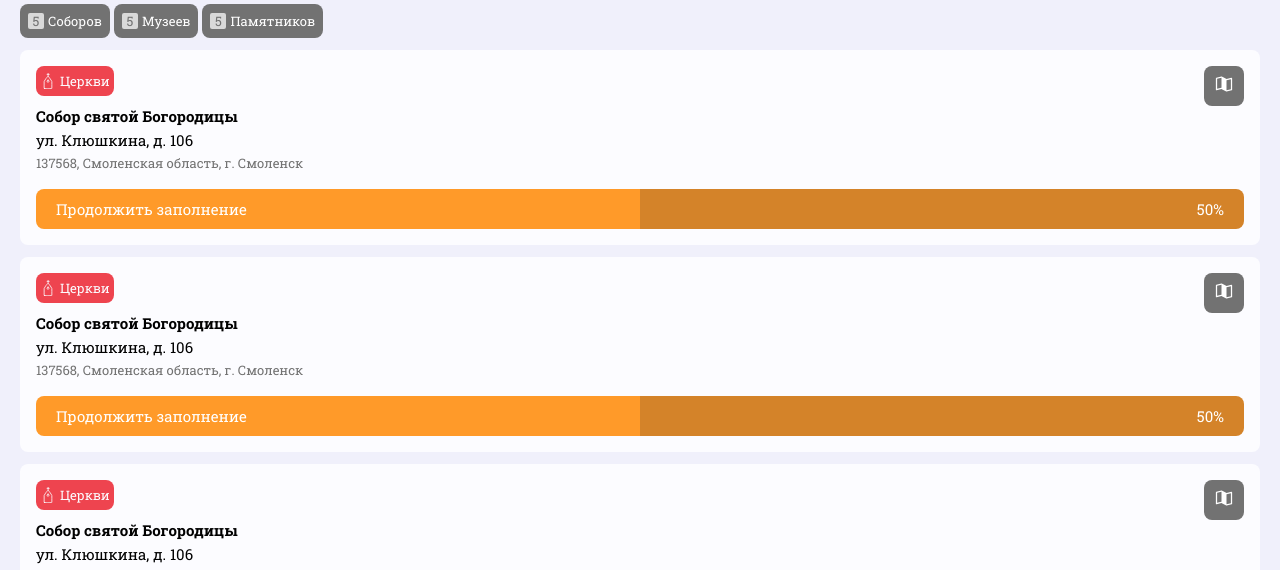
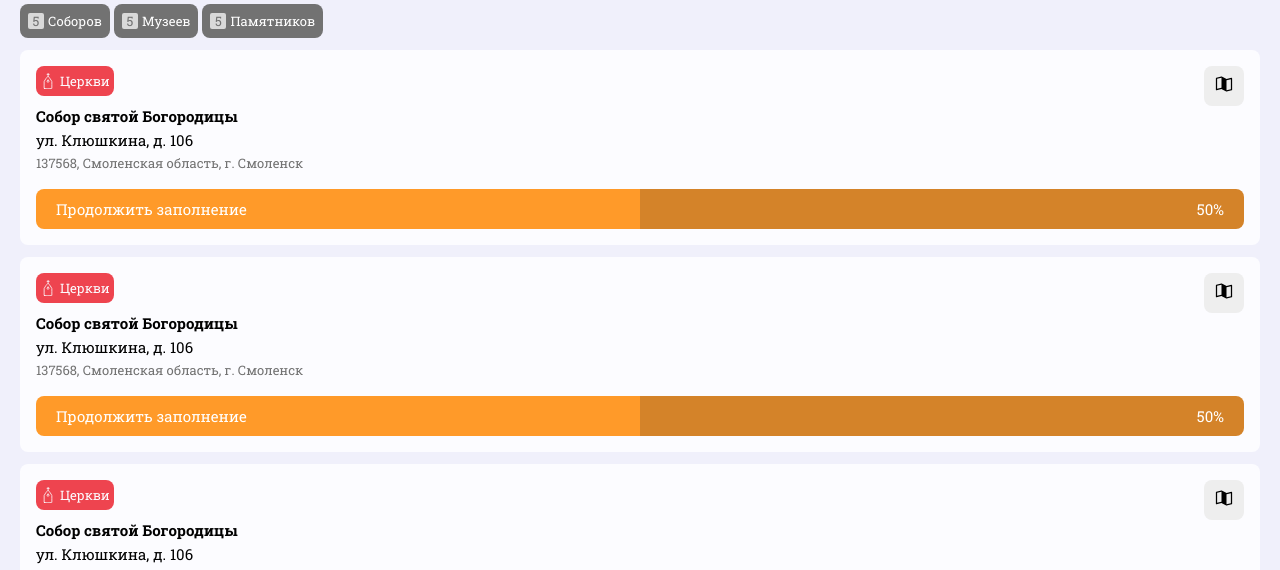
Before and after one commit to itatmisis/laki-smolathon, a SvelteKit app in the folder front/: page /journal in a window 1280 px wide. Shown: the part 140-710 px from the top of the page. Built offline with nearby package versions, Linux system fonts and the light colour scheme.

Commit message:
Fix map button on `ProgressCard`

```diff
--- a/front/src/routes/journal/ProgressCard.svelte
+++ b/front/src/routes/journal/ProgressCard.svelte
@@ -50,9 +50,8 @@
         &.map {
             height: 40px;
             width: 40px;
-            --icon-invert: 1;
             --icon-size: 20px;
-            background-color: #727272;
+            background-color: var(--system-gray-base);
         }
         &.edit {
             display: flex;
```
